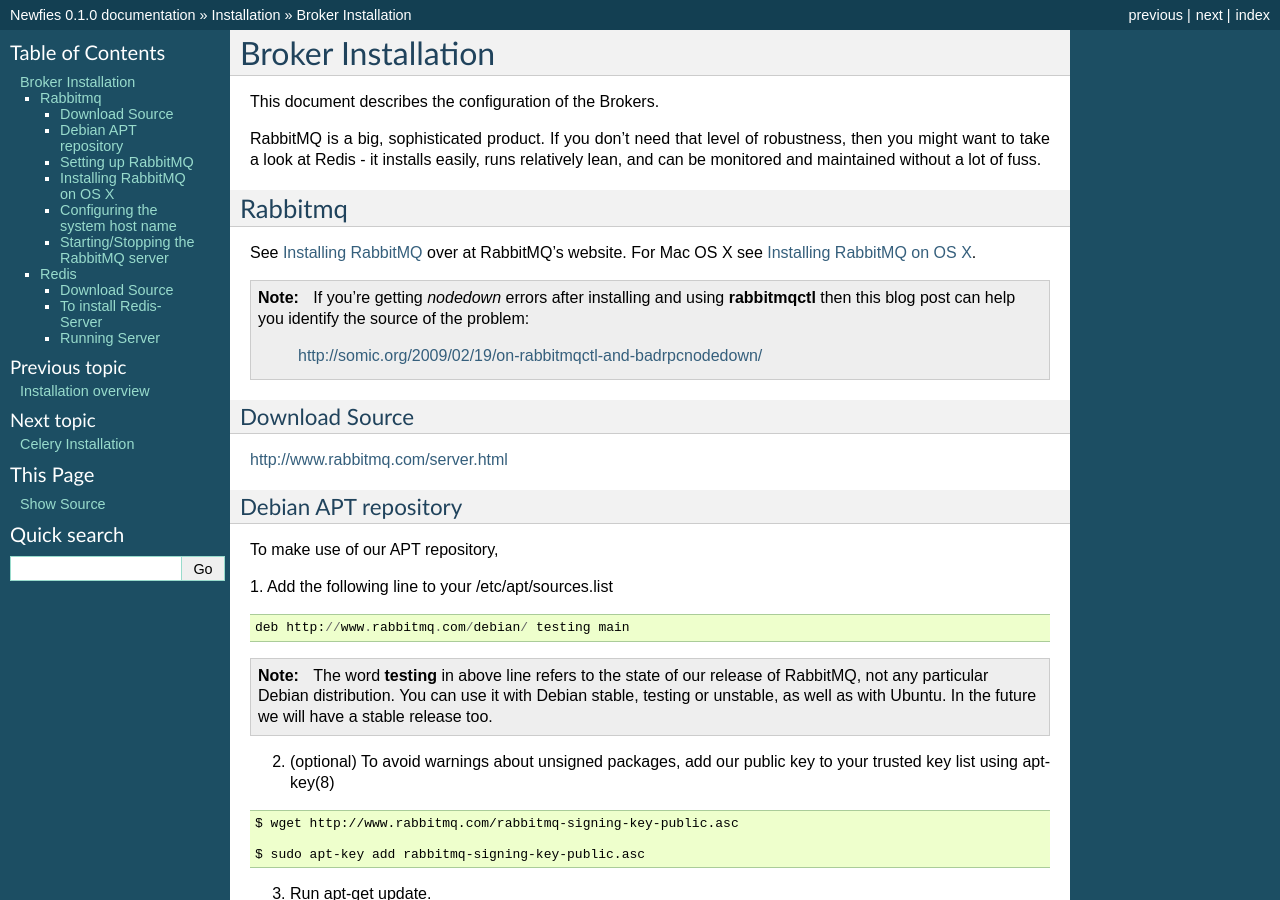
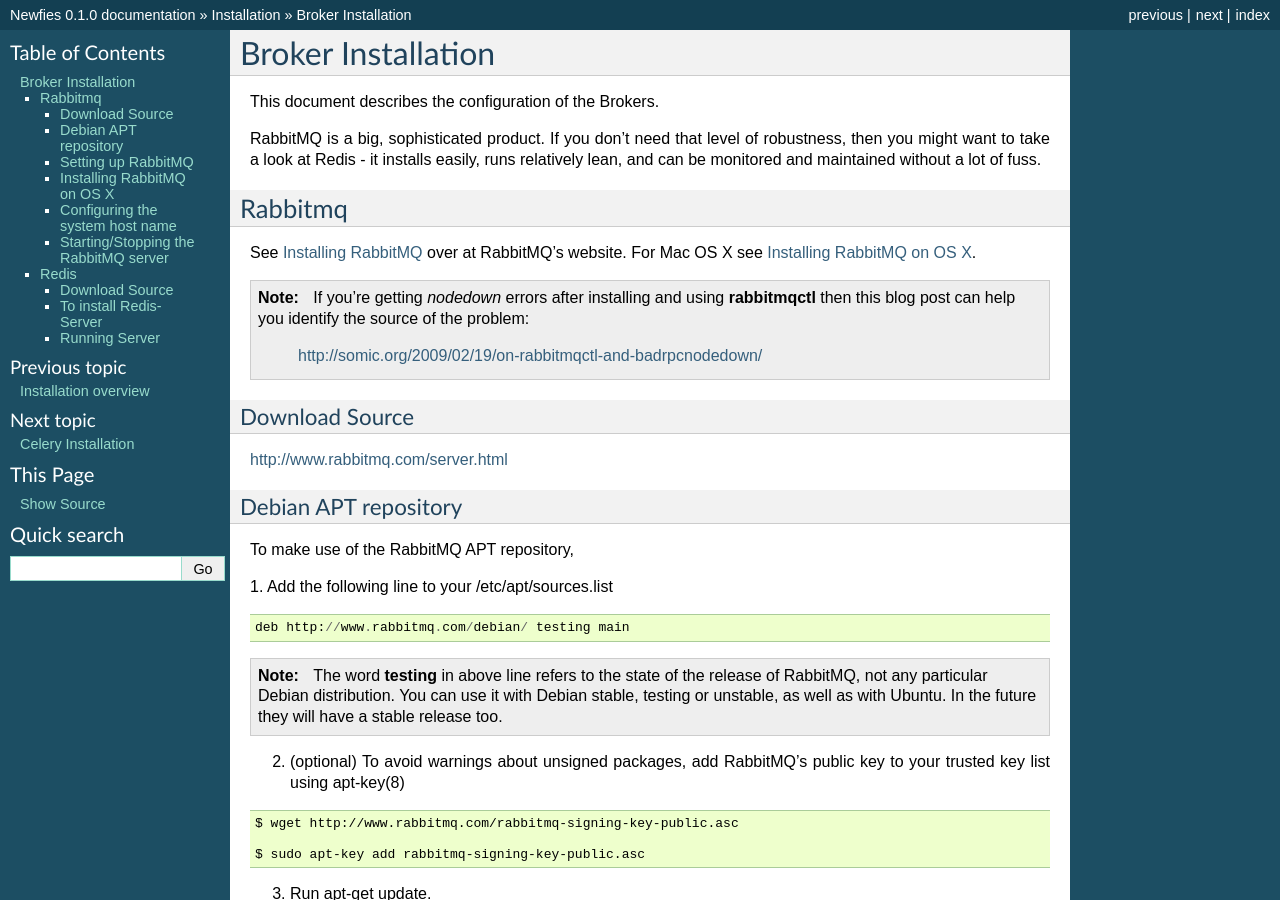
Before and after one commit to newfies-dialer/newfies-dialer, a Sphinx documentation site: the page built from docs/source/broker/broker-installation.rst, in a window 1280 px wide and 900 px high. Built offline with Sphinx 7.4.7, drawn with Linux system fonts in a browser that asks for light colours.

Commit message:
Edited to reflect 3rd person, not 1st person

```diff
--- a/docs/source/broker/broker-installation.rst
+++ b/docs/source/broker/broker-installation.rst
@@ -41,7 +41,7 @@
 Debian APT repository
 ----------------------
 
-To make use of our APT repository,
+To make use of the RabbitMQ APT repository,
 
 1. Add the following line to your /etc/apt/sources.list
 ::
@@ -50,11 +50,11 @@
 
 .. note::
 
-    The word **testing** in above line refers to the state of our release of RabbitMQ,
-    not any particular  Debian distribution. You can use it with Debian stable, testing or unstable,
-    as well as with Ubuntu. In the future we will have a stable release too.
+    The word **testing** in above line refers to the state of the release of RabbitMQ,
+    not any particular Debian distribution. You can use it with Debian stable, testing or unstable,
+    as well as with Ubuntu. In the future they will have a stable release too.
 
-2. (optional) To avoid warnings about unsigned packages, add our public key to
+2. (optional) To avoid warnings about unsigned packages, add RabbitMQ's public key to
    your trusted key list using apt-key(8)
 
 ::
```
